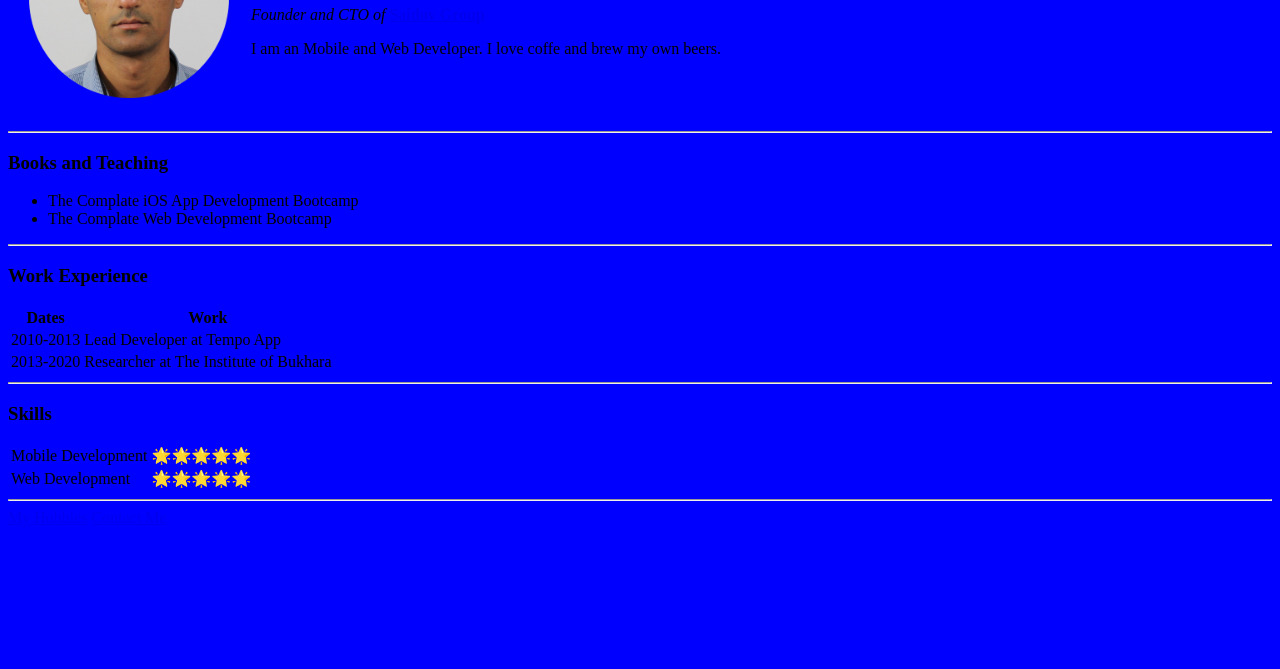
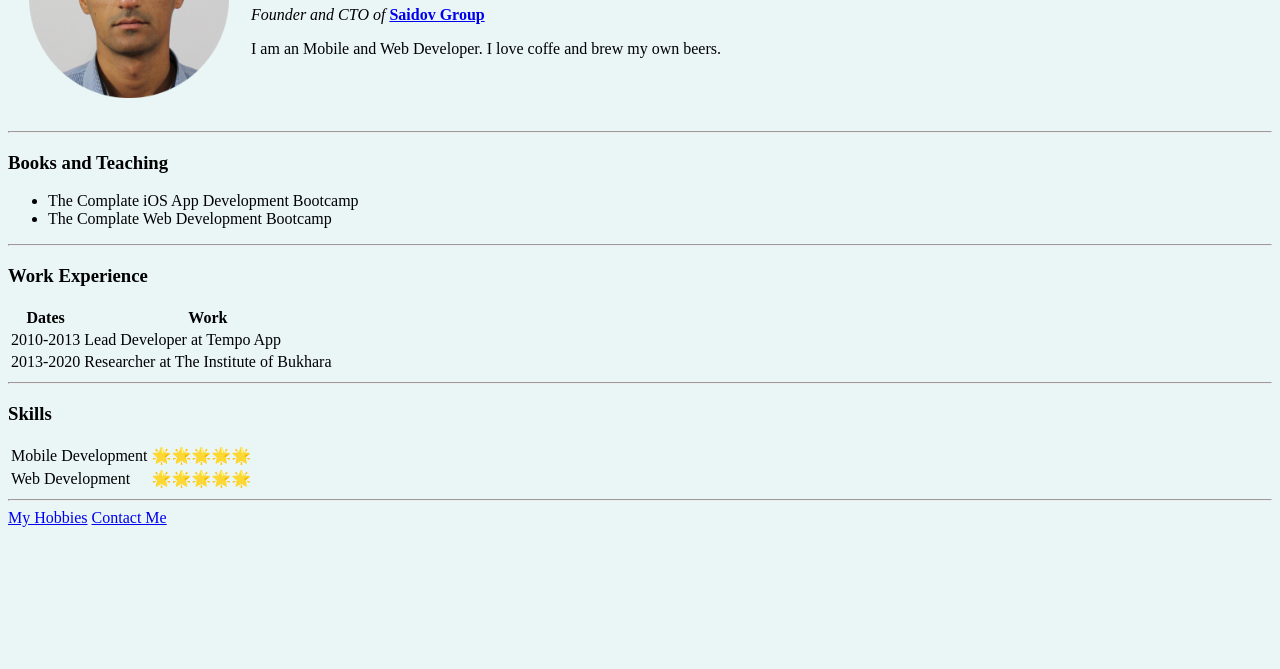
Before and after one commit to Jaxongirsdv/CV, a plain HTML site: page index.html in a window 1280 px wide. Shown: the part 131-800 px from the top of the page. Drawn offline with Linux system fonts and the light colour scheme.

Commit message:
chenged too

```diff
--- a/index.html
+++ b/index.html
@@ -5,7 +5,7 @@
     <meta name="viewport" content="width=device-width, initial-scale=1.0">
     <title>Jakhongir's Personal Site</title>
 </head>
-<body style="background-color: blue;">
+<body style="background-color:#EAF6F6">
     <table cellspacing="20">
         <tr>
             <td><img src="icon.png" alt="Jakhongir Saidov image"width="200px"></td>
```
